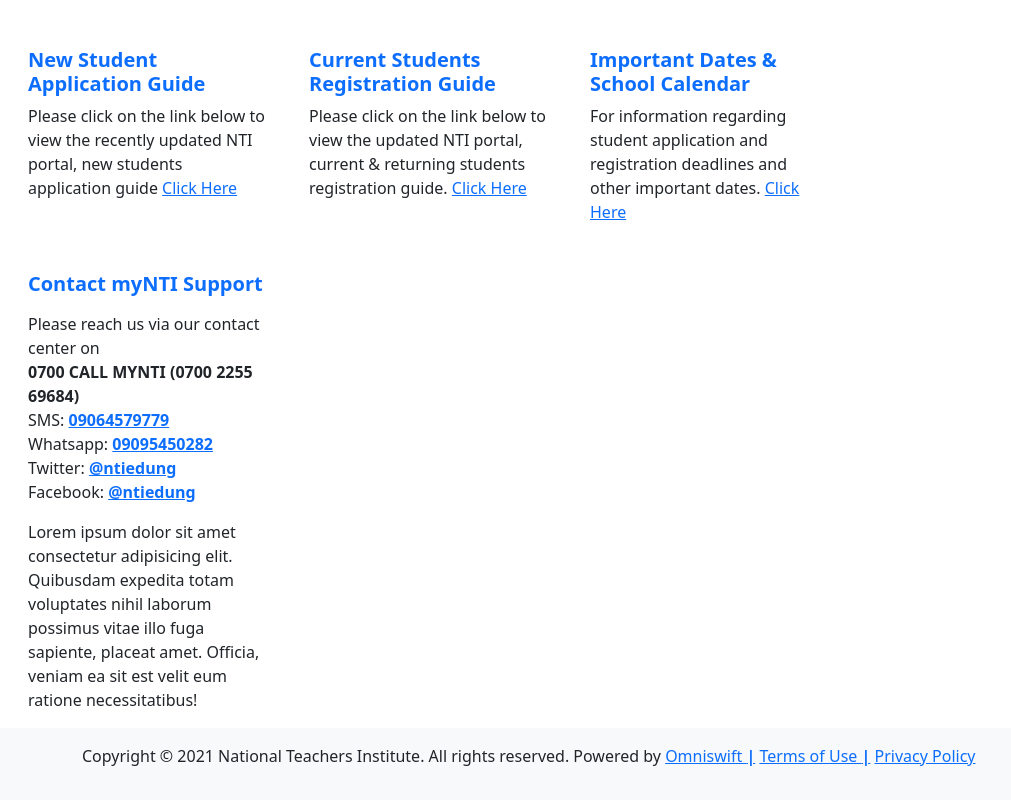
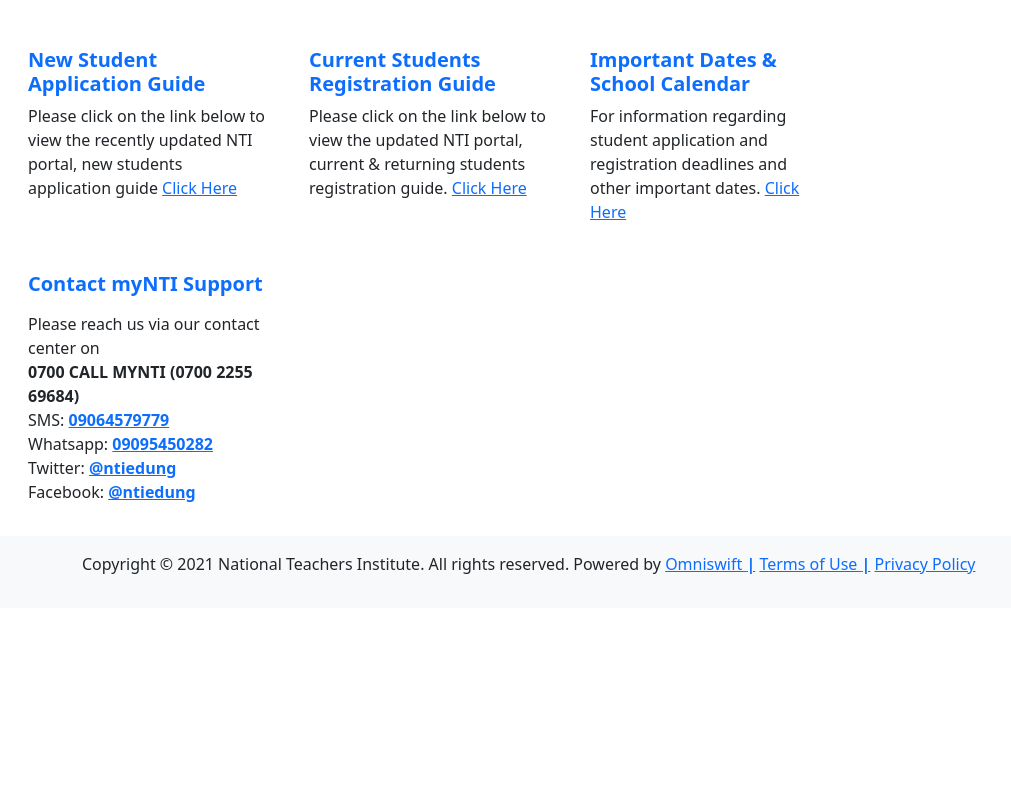
Before and after one commit to Mckings1/myNtiCloneAss, a plain HTML site: page index.html in a window 1280 px wide. Shown: the part 487-1287 px from the top of the page, without its empty margins (0-1011 px from the left). After the commit the page ends 1095 px from the top, so only its background shows below. Drawn offline with Linux system fonts and the light colour scheme.

Commit message:
lorem remove

```diff
--- a/index.html
+++ b/index.html
@@ -107,7 +107,7 @@
                         <br>Twitter: <b><a href="#">@ntiedung</a></b>
                         <br>Facebook: <b><a href="#">@ntiedung</a></b>
                     </p>
-Lorem ipsum dolor sit amet consectetur adipisicing elit. Quibusdam expedita totam voluptates nihil laborum possimus vitae illo fuga sapiente, placeat amet. Officia, veniam ea sit est velit eum ratione necessitatibus!
+
                 </div>
             </div>
         </section>
```
